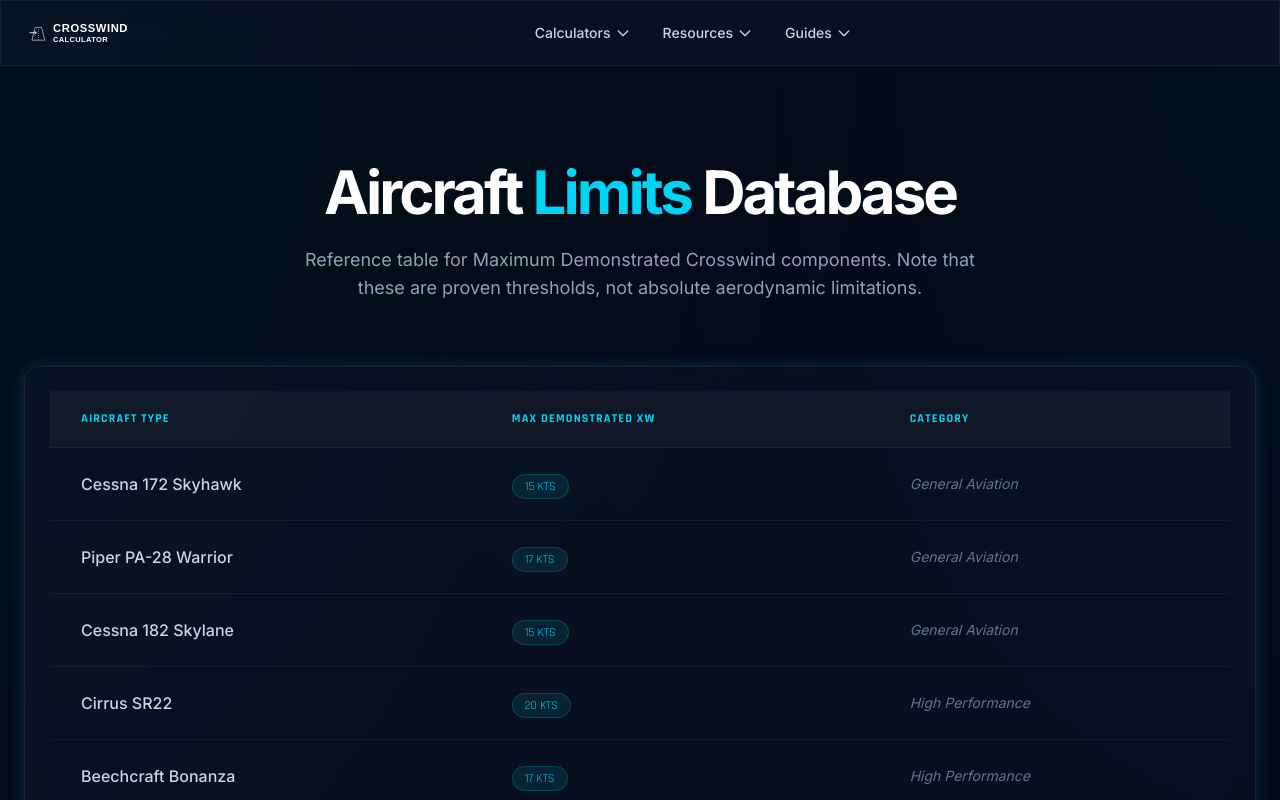
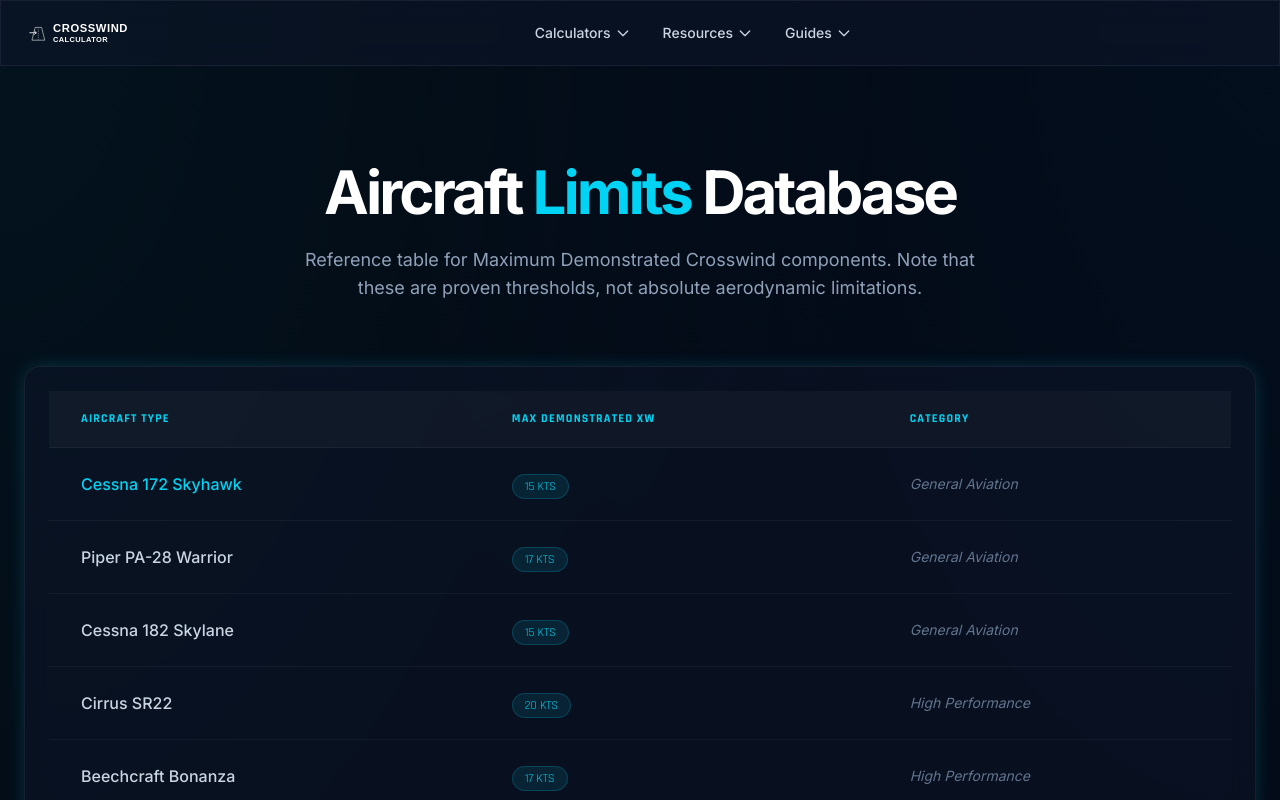
Before and after one commit to stuartmarsden77-gif/crosswind_calculator, a Next.js app: page /aircraft-limits in a window 1280 px wide. Shown: the top 800 px of the page. Built offline with nearby package versions, Linux system fonts and the light colour scheme.

Commit message:
Link Cessna 172 page with Aircraft Limits database

```diff
--- a/src/app/aircraft-limits/cessna-172/page.tsx
+++ b/src/app/aircraft-limits/cessna-172/page.tsx
@@ -4,6 +4,8 @@
 import SEOSection from "@/components/SEOSection";
 import LegalDisclaimer from "@/components/LegalDisclaimer";
 import { Metadata } from "next";
+import Link from "next/link";
+import { ChevronLeft } from "lucide-react";
 
 export const metadata: Metadata = {
   alternates: {
@@ -44,6 +46,13 @@
 
       <main className="flex-grow pt-24 pb-24">
         <div className="max-w-7xl mx-auto px-4 md:px-6">
+          <Link
+            href="/aircraft-limits"
+            className="inline-flex items-center gap-2 text-cyan-400 hover:text-cyan-300 transition-colors mb-8 group"
+          >
+            <ChevronLeft className="w-4 h-4 group-hover:-translate-x-1 transition-transform" />
+            Back to Aircraft Limits
+          </Link>
 
           <div className="grid md:grid-cols-2 gap-12 items-center mb-16 border-b border-white/5 pb-16">
             <div>
--- a/src/app/aircraft-limits/page.tsx
+++ b/src/app/aircraft-limits/page.tsx
@@ -3,6 +3,7 @@
 import Card from "@/components/Card";
 import LegalDisclaimer from "@/components/LegalDisclaimer";
 import { Metadata } from "next";
+import Link from "next/link";
 
 export const metadata: Metadata = {
   alternates: {
@@ -50,7 +51,15 @@
                 <tbody className="divide-y divide-white/5">
                   {aircraftData.map((ac) => (
                     <tr key={ac.type} className="hover:bg-white/[0.02] transition-colors group">
-                      <td className="px-8 py-6 text-slate-300 font-medium group-hover:text-white transition-colors">{ac.type}</td>
+                      <td className="px-8 py-6 text-slate-300 font-medium group-hover:text-white transition-colors">
+                        {ac.type === "Cessna 172 Skyhawk" ? (
+                          <Link href="/aircraft-limits/cessna-172" className="text-cyan-400 hover:underline">
+                            {ac.type}
+                          </Link>
+                        ) : (
+                          ac.type
+                        )}
+                      </td>
                       <td className="px-8 py-6">
                         <span className="px-3 py-1 rounded-full bg-cyan-400/10 text-cyan-400 text-xs font-mono border border-cyan-400/20">
                           {ac.limit}
```
